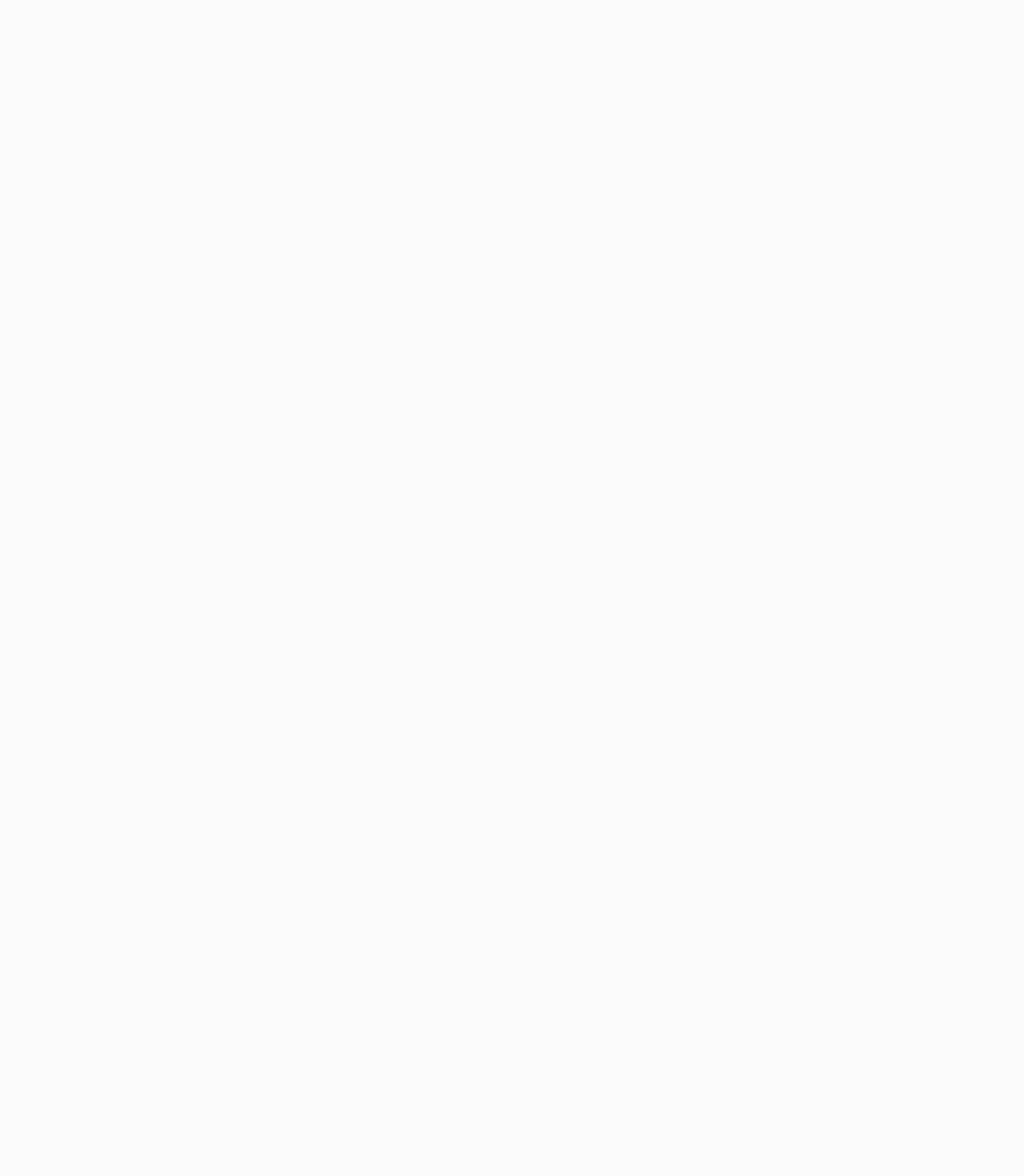
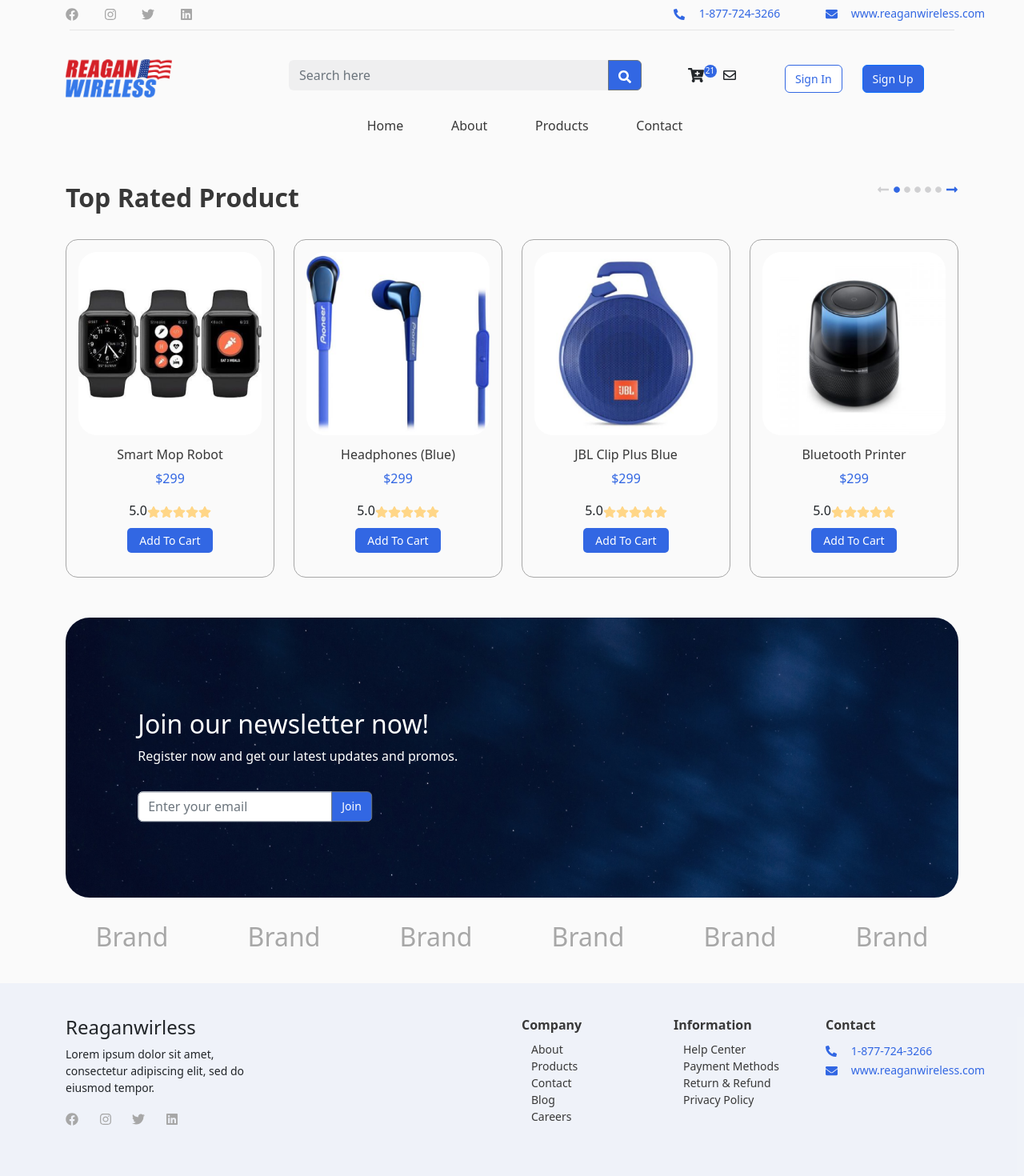
Before and after one commit to AliAon/reagenwireless, a React (Create React App) app: page /products in a window 1280 px wide. Before the commit this address had no page. Shown: the top 1470 px of the page at 80% size. Before the commit the page ends 800 px from the top, so only its background shows below. Built offline with nearby package versions, Linux system fonts and the light colour scheme.

Commit message:
sign in up Page updated version desktop

```diff
--- a/src/App.js
+++ b/src/App.js
@@ -3,6 +3,7 @@
 import About from './pages/About';
 import Contact from './pages/Contact';
 import Home from './pages/Home';
+import Products from './pages/Products';
 import SignIn from './pages/SignIn';
 import SignUp from './pages/SignUp';
 function App() {
@@ -10,6 +11,7 @@
     <Routes>
       <Route path='/'      element={ <Home/>}/>
       <Route path='/about'      element={<About/>}/>
+      <Route path='/products'      element={<Products/>}/>
       <Route path='/contact'      element={<Contact/>}/>
       <Route path='/singin'      element={<SignIn/>}/>
       <Route path='/singup'      element={<SignUp/>}/>
--- a/src/assets/scss/elements/_global.scss
+++ b/src/assets/scss/elements/_global.scss
@@ -82,5 +82,5 @@
    background-position: center;
    background-repeat: no-repeat;
    background-size: cover;
-   height: 100vh;
+   height: 100%;
 }
--- a/src/components/Header/BootomHeaderElements/MainMenu.js
+++ b/src/components/Header/BootomHeaderElements/MainMenu.js
@@ -8,7 +8,7 @@
     <ul className="primary-nav-link">
       <li><Link to="/" className="primary-nav-link__a">Home</Link></li>
       <li><Link to="/about" className="primary-nav-link__a">About</Link></li>
-      <li>Product</li>
+      <li><Link to="/products" className="primary-nav-link__a">Products</Link></li>
       <li><Link to="/contact" className="primary-nav-link__a">Contact</Link></li>
     </ul>
   );
--- /dev/null
+++ b/src/pages/Products.js
@@ -0,0 +1,31 @@
+import { Fragment } from "react";
+import { Container } from "react-bootstrap";
+import Footer from "../common/Footer";
+import Header from "../common/Header";
+import Categories from "../components/Home/Categories";
+import FeaturedProducts from "../components/Home/Featured Products";
+import FreshSale from "../components/Home/FreshSale";
+import HeroSlider from "../components/Home/HeroSlider";
+import NewArrival from "../components/Home/NewArrival";
+import OurCollections from "../components/Home/Our Collections";
+import Blog from "../components/Home/Blog";
+import TopRatedProduct from "../components/Home/TopRatedProduct";
+import CtaOne from "../components/Home/CtaOne";
+import Brand from "../common/Brand";
+
+const Products = () => {
+  return (
+    <Fragment>
+      <Header />
+      <main>
+        <Container>
+          <TopRatedProduct/>
+          <CtaOne/>
+          <Brand/>
+        </Container>
+      </main>
+      <Footer />
+    </Fragment>
+  );
+};
+export default Products;
--- a/src/pages/SignIn.js
+++ b/src/pages/SignIn.js
@@ -13,7 +13,11 @@
       <main  className="container-signup">
         <Container>
           <Row className="section-signin pt--50 pb--50">
-
+            <Row  className="mb--20">
+              <Col className="text-center ">
+                <Logo/>
+              </Col>
+            </Row>
             <Col lg={3}></Col>
             <Col lg={6}>
               <Card className="pt--50 pb--50 pl--50 pr--50">
--- a/src/pages/SignUp.js
+++ b/src/pages/SignUp.js
@@ -2,7 +2,7 @@
 import { Container,Row,Col,Card } from "react-bootstrap";
 import Footer from "../common/Footer";
 import Header from "../common/Header";
-
+import Logo from "../components/Header/MiddleHeaderElements/Logo";
 import CreateAccountForm from "../components/AuthForm/CreateAccountForm";
 
 const SignUp = () => {
@@ -12,7 +12,11 @@
       <main  className="container-signup">
         <Container>
         <Row className="section-signup pt--50 pb--50">
-
+        <Row  className="mb--20">
+              <Col className="text-center ">
+                <Logo/>
+              </Col>
+            </Row>
            <Col lg={3}></Col>
            <Col lg={6}>
              <Card className="pt--50 pb--50 pl--50 pr--50">
```
